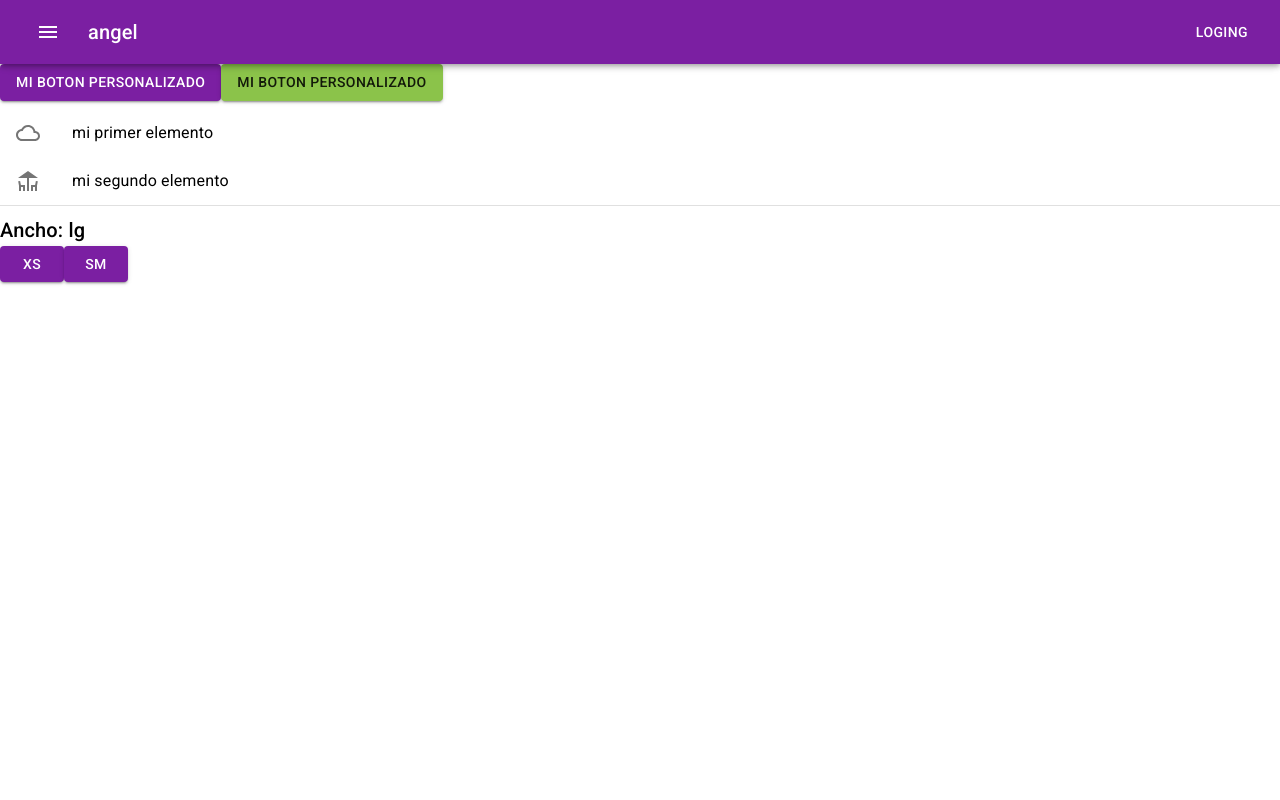
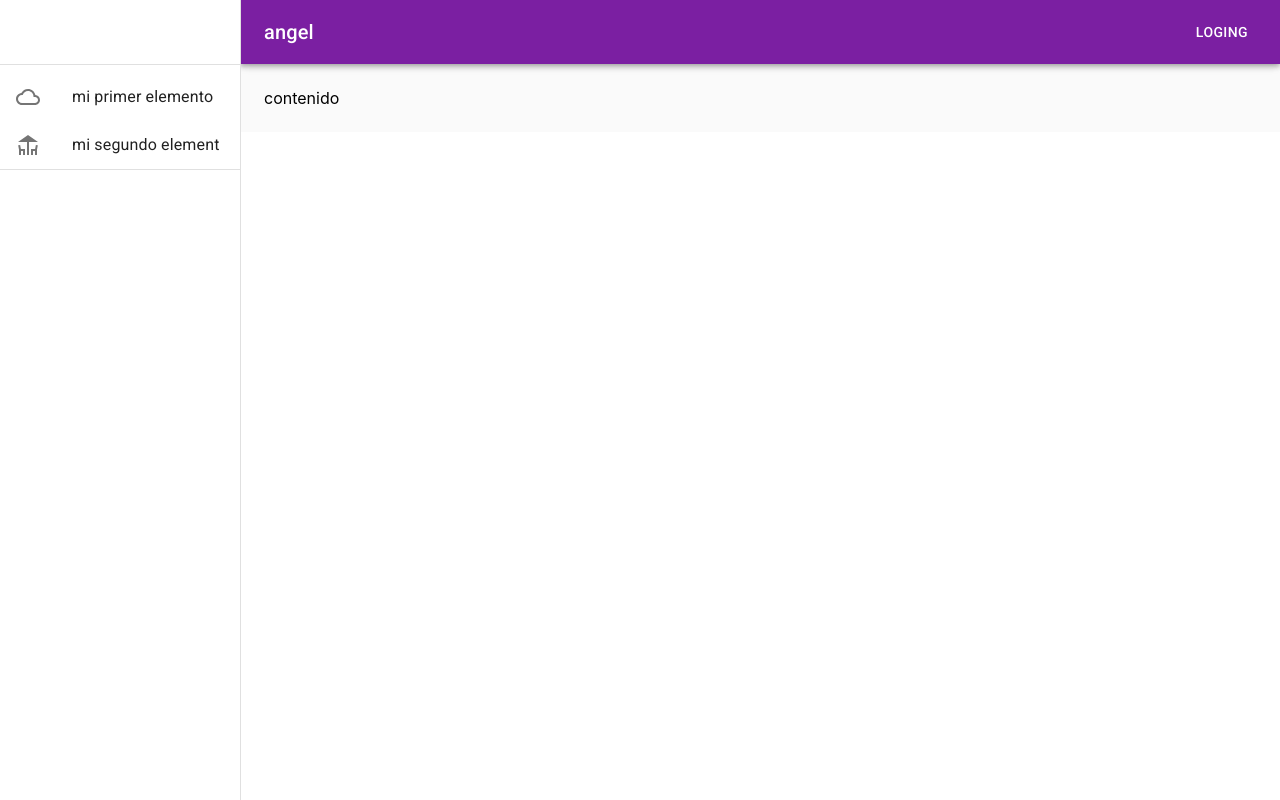
Before and after one commit to satoshi9394/react-firebase, a React (Create React App) app in the folder material-ui/: page / in a window 1280 px wide. Built offline with nearby package versions, Linux system fonts and the light colour scheme.

Commit message:
terminando darwin

```diff
--- a/material-ui/src/App.jsx
+++ b/material-ui/src/App.jsx
@@ -1,33 +1,19 @@
 import React from 'react';
-
-//components UI
-import {
-  Button,
-} from '@material-ui/core'
 
 //theme from ui
 import {ThemeProvider} from '@material-ui/core/styles'
 import theme from './themaConfig'
 
+
 //components React
-import Navbar from './components/Navbar';
-import Listas from './components/Listas';
-import Oculto from './components/Oculto';
+import Contenedor from './components/Contenedor';
 
 
 function App() {
 
   return (
     <ThemeProvider theme={theme}>
-      <Navbar/>
-      <Button  variant='contained' color='primary'>
-        Mi boton personalizado
-      </Button>
-      <Button  variant='contained' color='secondary'>
-        Mi boton personalizado
-      </Button>
-      <Listas/>
-      <Oculto/>
+      <Contenedor/>
     </ThemeProvider>
   );
 }
--- /dev/null
+++ b/material-ui/src/components/Cajon.jsx
@@ -0,0 +1,45 @@
+import React from 'react'
+//Thema ui
+import {
+  makeStyles,
+  Drawer,
+  Divider,
+} from '@material-ui/core'
+
+//components
+import Listas from './Listas'
+
+const drawerWidth = 240
+
+const estilos = makeStyles( theme => ({
+  drawer: {
+    width: drawerWidth,
+    flexShrink: 0,
+  },
+  drawerPaper: {
+    width: drawerWidth
+  },
+  toolbar: theme.mixins.toolbar,
+}))
+
+const Cajon = ({variant, open, onClose}) => {
+  const {drawer, drawerPaper, toolbar} = estilos()
+  return (
+    <Drawer
+      className={drawer}
+      classes={{
+        paper: drawerPaper,
+      }}
+      anchor='left'
+      variant={variant}
+      open={open}
+      onClose={onClose ? onClose : null}
+    >
+      <div className={toolbar}></div>
+      <Divider/>
+      <Listas></Listas>
+    </Drawer>
+  )
+}
+
+export default Cajon
--- /dev/null
+++ b/material-ui/src/components/Contenedor.jsx
@@ -0,0 +1,59 @@
+import React, {useState} from 'react'
+
+//Thema ui
+import {
+  makeStyles,
+  Hidden
+} from '@material-ui/core'
+
+//components
+import Navbar from './Navbar'
+import Cajon from './Cajon'
+
+const estilos = makeStyles(theme => ({
+  root:{
+    display: 'flex'
+  },
+  toolbar: theme.mixins.toolbar,
+  content: {
+    flexGrow: 1,
+    backgroundColor: theme.palette.background.default,
+    padding: theme.spacing(3),
+  },
+}))
+
+const Contenedor = () => {
+
+  const {root, toolbar, content} = estilos()
+  const [abrir, setAbrir] = useState(false)
+
+  const accionAbrir = () => {
+    console.log('entre a boton')
+    setAbrir(!abrir)
+  }
+
+  return (
+    <div className={root}>
+      <Navbar accionAbrir={accionAbrir}/>
+      <Hidden xsDown>
+        <Cajon
+          variant="permanent"
+          open={true}
+        />
+      </Hidden>
+      <Hidden smUp>
+        <Cajon
+          variant="temporary"
+          open={abrir}
+          onClose={accionAbrir}
+        />
+      </Hidden>
+      <div className={content}>
+        <div className={toolbar}></div>
+        contenido
+      </div>
+    </div>
+  )
+}
+
+export default Contenedor
--- a/material-ui/src/components/Listas.jsx
+++ b/material-ui/src/components/Listas.jsx
@@ -29,7 +29,7 @@ const Listas = () => {
           <ListItemIcon>
             <Deck/>
           </ListItemIcon>
-          <ListItemText primary="mi segundo elemento" />
+          <ListItemText primary="mi segundo element" />
         </ListItem>
         <Divider/>
       </List>
--- a/material-ui/src/components/Navbar.jsx
+++ b/material-ui/src/components/Navbar.jsx
@@ -11,25 +11,35 @@ import {
 
 import MenuIcon from '@material-ui/icons/Menu'
 
+const drawerWidth = 240
+
 const useStyles = makeStyles(theme => ({
-  offset: theme.mixins.toolbar,
   menuButton: {
     marginRight: theme.spacing(2),
+    [theme.breakpoints.up('sm')]:{
+      display: 'none',
+    },
   },
   title:{
     flexGrow: 1
+  },
+  appBar: {
+    [theme.breakpoints.up('sm')]:{
+      width: `calc(100% - ${drawerWidth}px)`,
+      marginLeft: drawerWidth,
+    }
   }
 }))
 
 
-const Navbar = () => {
-  const {offset, menuButton, title} = useStyles()
+const Navbar = ({accionAbrir}) => {
+  const {menuButton, title, appBar} = useStyles()
   return (
-    <div>
-      <AppBar position="fixed" color="primary">
+    <AppBar position="fixed" color="primary" className={appBar}>
       <Toolbar>
         <IconButton aria-label="menu" color='inherit'
         className={menuButton}
+        onClick={() => accionAbrir()}
         >
           <MenuIcon/>
         </IconButton>
@@ -41,9 +51,6 @@ const Navbar = () => {
         </Button>
       </Toolbar>
     </AppBar>
-      <div className={offset}>
-      </div>
-    </div>
   )
 }
 
--- a/material-ui/src/themaConfig.js
+++ b/material-ui/src/themaConfig.js
@@ -1,4 +1,4 @@
-import {createMuiTheme} from '@material-ui/core/styles'
+import { unstable_createMuiStrictModeTheme as createMuiTheme } from '@material-ui/core/styles'
 import {purple,
   lightGreen
 } from '@material-ui/core/colors'
```
Lines whose indentation alone changed are shown as unchanged.
